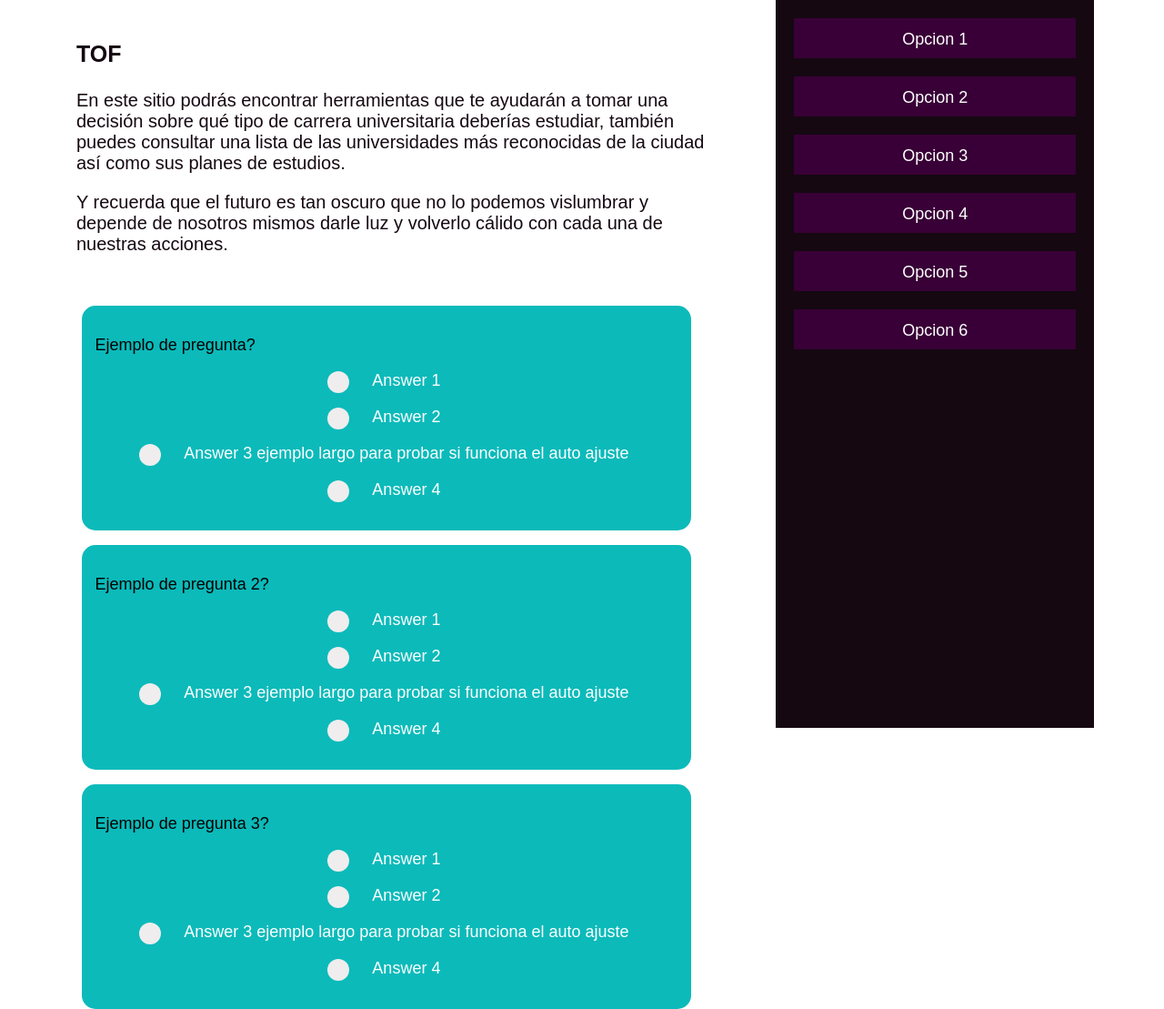
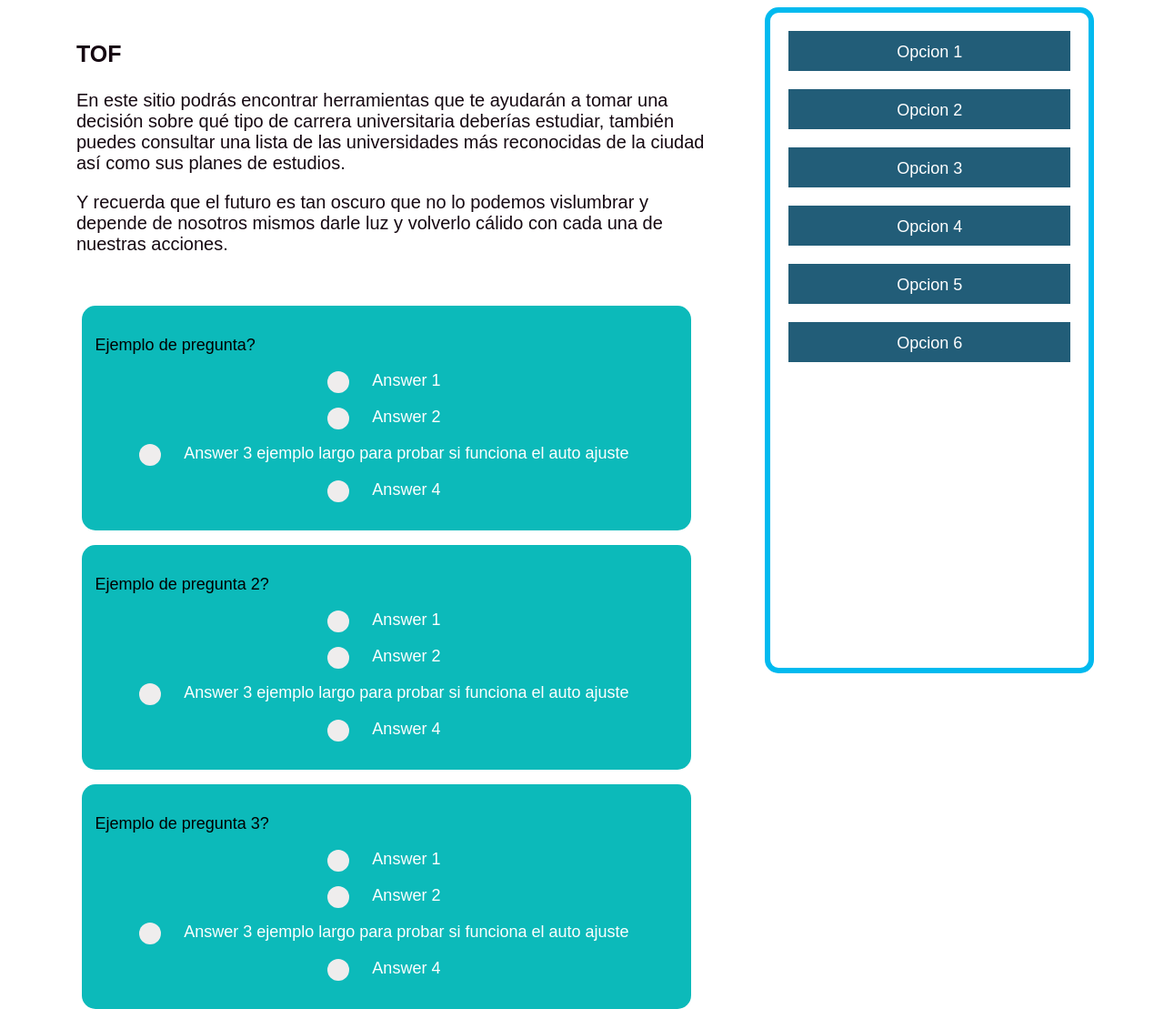
Before and after one commit to llFREEDll/TOF, a PHP site: page / in a window 1280 px wide. Shown: the part 40-1149 px from the top of the page at 91% size. Run offline with PHP 8.4, Linux system fonts and the light colour scheme; some libraries are stand-ins or nearby versions.

Commit message:
nuevos colores a la navbar

```diff
--- a/styles.css
+++ b/styles.css
@@ -223,20 +223,22 @@ input[type="radio"]
 
 }
 .sidenav {
-  height: 100%; /* Full-height: remove this if you want "auto" height */
+  height: 90%; /* Full-height: remove this if you want "auto" height */
   width: 350px; /* Set the width of the sidebar */
   position: fixed; /* Fixed Sidebar (stay in place on scroll) */
-  top: 0; /* Stay at the top */
+  top: 1vh; /* Stay at the top */
   right: 6vw;
-  background-color: #150811; /* Black */
+  background-color: #white;
   overflow-x: hidden; /* Disable horizontal scroll */
   margin-top: 40px;
+  border-radius: 15px;
+  border: 6px solid #01BAEF;
 }
 .sidenavBox{
   margin: 20px;
   height: 40px;
   padding: 2px;
-  background-color: #380036;
+  background-color: #225D78;
   text-align: center;
   line-height: 7px;
   color: white;
```
